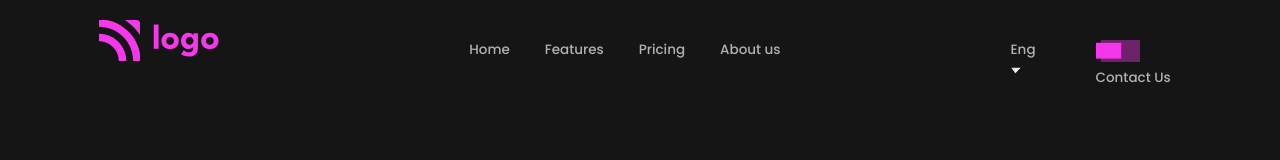
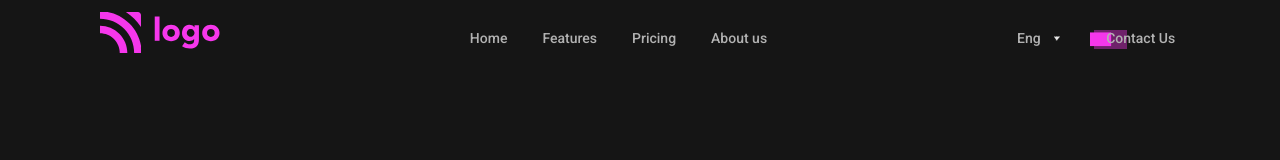
Before and after one commit to vyomPundhir/Credit_Card_Landing_Page, a plain HTML site: page index.html in a window 1280 px wide. Drawn offline with Linux system fonts and the light colour scheme.

Commit message:
Nav Bar section Completed.

```diff
--- a/index.html
+++ b/index.html
@@ -4,6 +4,7 @@
   <meta charset="UTF-8">
   <meta http-equiv="X-UA-Compatible" content="IE=edge">
   <meta name="viewport" content="width=device-width, initial-scale=1.0">
+  <link rel="preconnect" href="https://fonts.googleapis.com"><link rel="preconnect" href="https://fonts.gstatic.com" crossorigin><link href="https://fonts.googleapis.com/css2?family=Roboto:wght@100;300;400;500;700;900&display=swap" rel="stylesheet">
   <title>Credit Card Landing Page</title>
   <link
       href="https://fonts.googleapis.com/css2?family=Poppins:wght@200;300;400;500;600;700;800&display=swap"
@@ -27,7 +28,7 @@
     <div class="nav-btn">
       <div class="btn-1">
         <div class="eng">Eng</div>
-        <div class="option">
+        <div class="downarrow">
           <img src="./Assets/Icons/downarrow.svg" alt="arrow">
         </div>
       </div>
--- a/style.css
+++ b/style.css
@@ -1,16 +1,16 @@
-  *{
+*{
     margin: 0;
     padding: 0;
     background-color: #151515;
     box-sizing: border-box;
-    font-family: "Poppins";
+    font-family: 'Roboto', sans-serif;
   }
 
 .nav{
   background-color: #151515;
   height: 80px;
   color: #b2b2b2;
-  font-size: 13.5px;
+  font-size: 14px;
   font-weight: 500;
   display: flex;
   flex-direction: row;
@@ -20,9 +20,10 @@
 
 .nav-menu{
   display: flex;
+  font-weight: 500;
   flex-direction: row;
   gap: 35px;
-  margin-top: 40px;
+  margin-top: 30px;
   margin-left: -10px;
 
 }
@@ -30,22 +31,43 @@
 .nav-btn{
   display: flex;
   flex-direction: row;
-  gap: 60px;
-  margin-top: 40px;
-  margin-left: -30px;
+  gap: 30px;
+  margin-top: 30px;
+  margin-left: -10px;
 }
-/* .btn2 img{
-  margin-left: -50px;
-} */
 
 .logo{
-  margin-left: -10px;
+  margin-left: -5px;
 }
 
 .logo img{
   width: 120px;
-  margin-top: 20px;
+  margin-top: 12px;
 }
-.option img{
-  width: 10px;
+
+.downarrow{
+  margin-top: -2.5px;
 }
+
+.downarrow img{
+  width: 6px;
+}
+.btn-2{
+  display: flex;
+  flex-direction: row;
+}
+
+.btn-1{
+  display: flex;
+  flex-direction: row;
+  gap: 13px;
+}
+
+.pink img{
+  width: 37px;
+  margin-right: -20.5px;
+}
+
+.contact{
+  background: transparent;
+}
```
